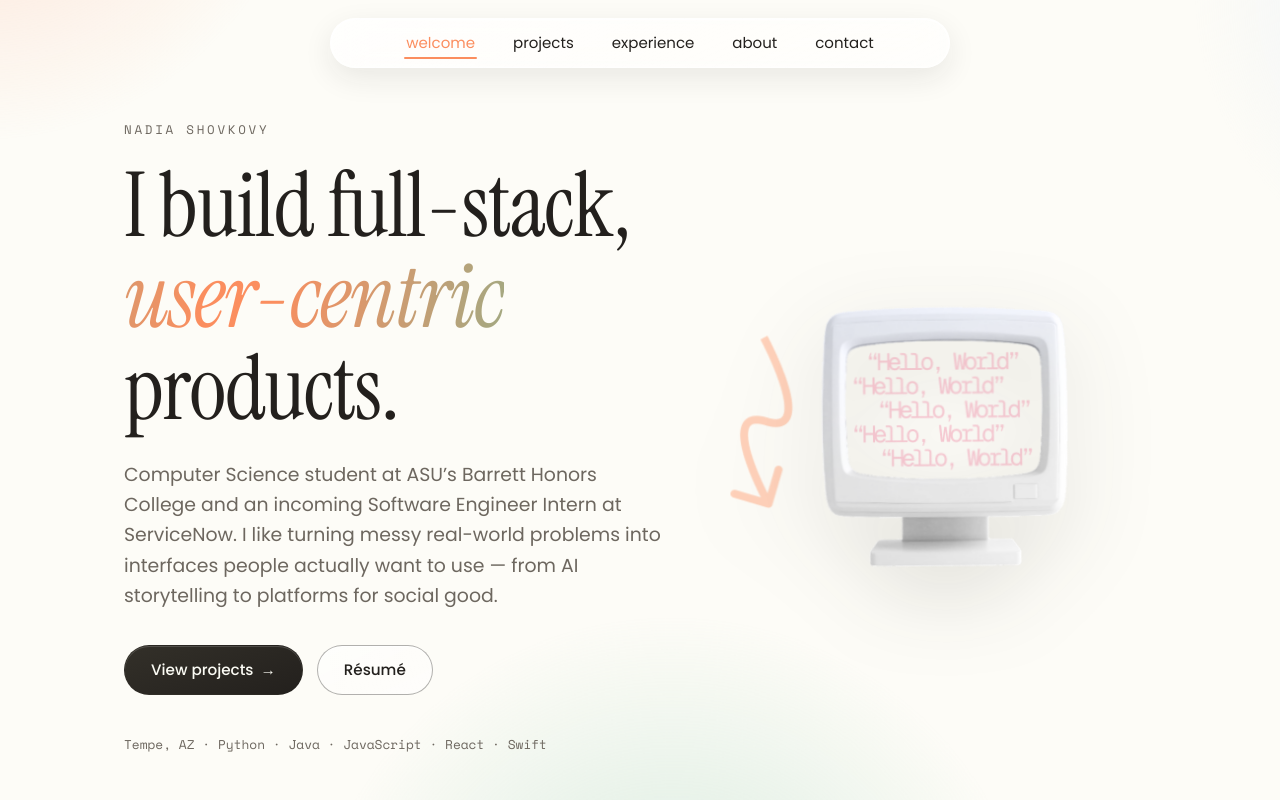
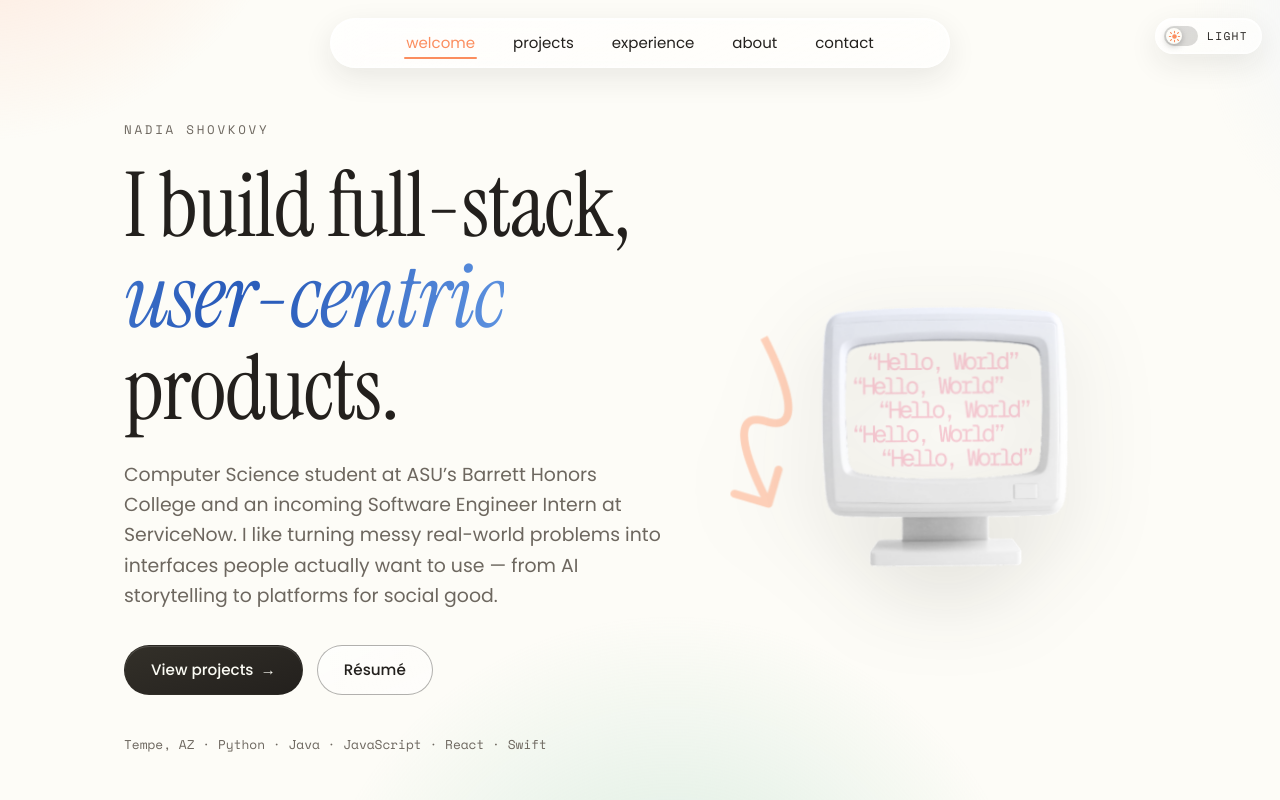
Before and after one commit to nadiashovkovy/nadias-revised-site, a React (Create React App) app: page / in a window 1280 px wide. Shown: the top 800 px of the page. Built offline with nearby package versions, Linux system fonts and the light colour scheme.

Commit message:
dark mode + "incoming" removed + color change for animations

```diff
--- a/public/index.html
+++ b/public/index.html
@@ -25,6 +25,23 @@
       Learn how to configure a non-root public URL by running `npm run build`.
     -->
     <title>Meet Nadia Shovkovy</title>
+    <script>
+      // Set the theme before first paint to avoid a light flash.
+      (function () {
+        try {
+          var stored = localStorage.getItem('theme');
+          var dark =
+            stored === 'dark' ||
+            (!stored &&
+              window.matchMedia &&
+              window.matchMedia('(prefers-color-scheme: dark)').matches);
+          document.documentElement.setAttribute(
+            'data-theme',
+            dark ? 'dark' : 'light'
+          );
+        } catch (e) {}
+      })();
+    </script>
   </head>
   <body>
     <noscript>You need to enable JavaScript to run this app.</noscript>
--- a/src/App.js
+++ b/src/App.js
@@ -1,6 +1,7 @@
 import React from 'react';
 import './styles.css';
 import Nav from './components/Nav';
+import ThemeToggle from './components/ThemeToggle';
 import Hero from './components/Hero';
 import Projects from './components/Projects';
 import Experience from './components/Experience';
@@ -15,6 +16,7 @@ function App() {
   return (
     <div className="App">
       <Nav />
+      <ThemeToggle />
       <main>
         <Hero />
         <Projects />
--- /dev/null
+++ b/src/components/ThemeToggle.js
@@ -0,0 +1,39 @@
+import React from 'react';
+import useTheme from '../hooks/useTheme';
+
+export default function ThemeToggle() {
+  const { theme, toggleTheme } = useTheme();
+  const isDark = theme === 'dark';
+
+  return (
+    <button
+      type="button"
+      className="theme-toggle"
+      onClick={toggleTheme}
+      aria-label={isDark ? 'Switch to light mode' : 'Switch to dark mode'}
+      aria-pressed={isDark}
+      title={isDark ? 'Light mode' : 'Dark mode'}
+    >
+      <span className="theme-toggle-track" aria-hidden="true">
+        <span className="theme-toggle-thumb">
+          {isDark ? (
+            <svg viewBox="0 0 24 24" width="13" height="13" fill="none">
+              <path
+                d="M21 12.8A9 9 0 1 1 11.2 3a7 7 0 0 0 9.8 9.8Z"
+                fill="currentColor"
+              />
+            </svg>
+          ) : (
+            <svg viewBox="0 0 24 24" width="13" height="13" fill="none">
+              <circle cx="12" cy="12" r="4.2" fill="currentColor" />
+              <g stroke="currentColor" strokeWidth="2" strokeLinecap="round">
+                <path d="M12 2.5v2.6M12 18.9v2.6M4.6 4.6l1.9 1.9M17.5 17.5l1.9 1.9M2.5 12h2.6M18.9 12h2.6M4.6 19.4l1.9-1.9M17.5 6.5l1.9-1.9" />
+              </g>
+            </svg>
+          )}
+        </span>
+      </span>
+      <span className="theme-toggle-label">{isDark ? 'Dark' : 'Light'}</span>
+    </button>
+  );
+}
--- a/src/data/experience.js
+++ b/src/data/experience.js
@@ -8,7 +8,6 @@ const experience = [
     role: 'Software Engineer Intern',
     location: 'Santa Clara, CA',
     dates: 'May 2026 – Jul 2026',
-    upcoming: true,
     bullets: [
       'Building a full-stack Accessibility Workspace Hub for the A11y team — replacing manual Excel tracking with a centralized platform for audits, issues, and remediation progress, designed to scale to accessibility teams beyond ServiceNow.',
       "Early adopter and tester for ServiceNow's unreleased AI-native development framework, shipping production features with it and surfacing bugs and usability feedback that informed pre-launch improvements.",
--- /dev/null
+++ b/src/hooks/useTheme.js
@@ -0,0 +1,59 @@
+import { useCallback, useEffect, useState } from 'react';
+
+const STORAGE_KEY = 'theme';
+const prefersDark = () =>
+  typeof window !== 'undefined' &&
+  window.matchMedia &&
+  window.matchMedia('(prefers-color-scheme: dark)').matches;
+
+const getStored = () => {
+  try {
+    return window.localStorage.getItem(STORAGE_KEY);
+  } catch {
+    return null;
+  }
+};
+
+/**
+ * Light/dark theme controller. Honors an explicit user choice saved in
+ * localStorage; otherwise follows the OS/browser `prefers-color-scheme`
+ * setting and keeps following it live until the user picks a side.
+ */
+export default function useTheme() {
+  const [theme, setTheme] = useState(() => {
+    const stored = getStored();
+    if (stored === 'light' || stored === 'dark') return stored;
+    return prefersDark() ? 'dark' : 'light';
+  });
+
+  // reflect the current theme onto <html> for CSS to key off
+  useEffect(() => {
+    document.documentElement.setAttribute('data-theme', theme);
+  }, [theme]);
+
+  // follow system changes while the user hasn't made an explicit choice
+  useEffect(() => {
+    if (!window.matchMedia) return undefined;
+    const mq = window.matchMedia('(prefers-color-scheme: dark)');
+    const onChange = (e) => {
+      if (getStored()) return;
+      setTheme(e.matches ? 'dark' : 'light');
+    };
+    mq.addEventListener('change', onChange);
+    return () => mq.removeEventListener('change', onChange);
+  }, []);
+
+  const toggleTheme = useCallback(() => {
+    setTheme((prev) => {
+      const next = prev === 'dark' ? 'light' : 'dark';
+      try {
+        window.localStorage.setItem(STORAGE_KEY, next);
+      } catch {
+        /* ignore write failures (private mode, etc.) */
+      }
+      return next;
+    });
+  }, []);
+
+  return { theme, toggleTheme };
+}
--- a/src/styles.css
+++ b/src/styles.css
@@ -12,6 +12,8 @@
   --mint: #a6d7bf;
   --mint-deep: #6fb896;
   --blue: #dce8fb;
+  --blue-bright: #7bb2f6;
+  --blue-deep: #2b5dbb;
   --cream: #fbfbf4;
   --bg: #fdfcf7;
   --ink: #23201d;
@@ -69,6 +71,171 @@
   :root {
     --glass-fill: rgba(252, 252, 247, 0.96);
     --glass-fill-strong: rgba(252, 252, 247, 0.98);
+  }
+  :root[data-theme='dark'] {
+    --glass-fill: rgba(26, 25, 31, 0.96);
+    --glass-fill-strong: rgba(30, 29, 36, 0.98);
+  }
+}
+
+/* ---------- dark theme ---------- */
+/* Applied when useTheme() sets data-theme="dark" on <html> — either the user's
+   saved choice or, absent one, the OS/browser prefers-color-scheme setting.
+   An inline script in index.html sets it before first paint to avoid a flash. */
+:root[data-theme='dark'] {
+  --peach: #ffb694;
+  --peach-deep: #ff9e73;
+  --mint: #3b5a4b;
+  --mint-deep: #7fc9a5;
+  --blue: #25364f;
+  --blue-bright: #7bb2f6;
+  --blue-deep: #4f86e6;
+  --cream: #17161a;
+  --bg: #16151a;
+  --ink: #ece7dd;
+  --muted: #9c948a;
+  --line: #2b2823;
+
+  --shadow-sm: 0 4px 14px rgba(0, 0, 0, 0.4);
+  --shadow-md: 0 12px 34px rgba(0, 0, 0, 0.5);
+
+  --glass-fill: linear-gradient(
+    155deg,
+    rgba(255, 255, 255, 0.08),
+    rgba(255, 255, 255, 0.04) 55%,
+    rgba(255, 255, 255, 0.06)
+  );
+  --glass-fill-strong: linear-gradient(
+    155deg,
+    rgba(32, 34, 42, 0.82),
+    rgba(24, 26, 33, 0.7) 60%,
+    rgba(28, 30, 38, 0.76)
+  );
+  --glass-border: rgba(255, 255, 255, 0.12);
+  --glass-edge: 0 10px 30px rgba(0, 0, 0, 0.45),
+    inset 0 1px 0 rgba(255, 255, 255, 0.08),
+    inset 0 0 0 1px rgba(255, 255, 255, 0.04);
+  --glass-edge-hover: 0 18px 44px rgba(0, 0, 0, 0.55),
+    inset 0 1px 0 rgba(255, 255, 255, 0.12),
+    inset 0 0 0 1px rgba(255, 255, 255, 0.06);
+}
+
+/* component-level dark tweaks where colors were hardcoded for light */
+:root[data-theme='dark'] .btn-primary {
+  background: linear-gradient(160deg, #f4efe6, #dbd4c6);
+  color: #1a1815;
+}
+
+:root[data-theme='dark'] .btn-ghost {
+  border-color: rgba(255, 255, 255, 0.3);
+}
+
+:root[data-theme='dark'] .contact-form input,
+:root[data-theme='dark'] .contact-form textarea {
+  background: rgba(255, 255, 255, 0.06);
+  border-color: rgba(255, 255, 255, 0.14);
+  box-shadow: inset 0 1px 0 rgba(255, 255, 255, 0.06);
+}
+
+:root[data-theme='dark'] .contact-form input:focus,
+:root[data-theme='dark'] .contact-form textarea:focus {
+  background: rgba(255, 255, 255, 0.1);
+}
+
+:root[data-theme='dark'] .site-footer {
+  background: #201d19;
+}
+
+:root[data-theme='dark'] .footer-note {
+  color: rgba(255, 255, 255, 0.5);
+}
+
+/* ---------- dark-mode toggle ---------- */
+.theme-toggle {
+  position: fixed;
+  top: 18px;
+  right: 18px;
+  z-index: 1200;
+  display: inline-flex;
+  align-items: center;
+  gap: 9px;
+  padding: 7px 13px 7px 8px;
+  border-radius: 999px;
+  border: 1px solid var(--glass-border);
+  background: var(--glass-fill-strong);
+  backdrop-filter: var(--glass-blur);
+  -webkit-backdrop-filter: var(--glass-blur);
+  box-shadow: var(--glass-edge);
+  color: var(--ink);
+  font-family: var(--font-mono);
+  font-size: 0.7rem;
+  text-transform: uppercase;
+  letter-spacing: 0.12em;
+  cursor: pointer;
+  transition: transform 0.25s cubic-bezier(0.22, 1, 0.36, 1),
+    box-shadow 0.25s ease;
+}
+
+.theme-toggle:hover {
+  transform: translateY(-2px);
+  box-shadow: var(--glass-edge-hover);
+}
+
+.theme-toggle:active {
+  transform: translateY(0) scale(0.97);
+}
+
+.theme-toggle:focus-visible {
+  outline: 2px solid var(--blue-bright);
+  outline-offset: 2px;
+}
+
+.theme-toggle-track {
+  position: relative;
+  flex: none;
+  width: 34px;
+  height: 20px;
+  border-radius: 999px;
+  background: rgba(35, 32, 29, 0.16);
+  transition: background 0.3s ease;
+}
+
+:root[data-theme='dark'] .theme-toggle-track {
+  background: rgba(255, 255, 255, 0.22);
+}
+
+.theme-toggle-thumb {
+  position: absolute;
+  top: 2px;
+  left: 2px;
+  width: 16px;
+  height: 16px;
+  border-radius: 50%;
+  display: grid;
+  place-items: center;
+  background: var(--bg);
+  color: var(--peach-deep);
+  box-shadow: 0 2px 6px rgba(0, 0, 0, 0.25);
+  transition: transform 0.3s cubic-bezier(0.34, 1.56, 0.64, 1),
+    color 0.3s ease;
+}
+
+:root[data-theme='dark'] .theme-toggle-thumb {
+  transform: translateX(14px);
+  color: var(--blue-bright);
+}
+
+.theme-toggle-label {
+  line-height: 1;
+}
+
+@media (max-width: 900px) {
+  .theme-toggle {
+    padding: 7px;
+    gap: 0;
+  }
+  .theme-toggle-label {
+    display: none;
   }
 }
 
@@ -145,7 +312,7 @@ main > section + section {
   right: 0;
   height: 3px;
   z-index: 1100;
-  background: linear-gradient(90deg, var(--peach-deep), var(--mint-deep));
+  background: linear-gradient(90deg, var(--blue-bright), var(--blue-deep));
   transform: scaleX(0);
   transform-origin: 0 50%;
   transition: transform 0.12s linear;
@@ -457,12 +624,12 @@ main > section + section {
 
 .hero-title em {
   font-style: italic;
-  color: var(--peach-deep);
+  color: var(--blue-deep);
   background: linear-gradient(
     100deg,
-    var(--peach-deep) 0%,
-    var(--mint-deep) 45%,
-    var(--peach-deep) 90%
+    var(--blue-deep) 0%,
+    var(--blue-bright) 45%,
+    var(--blue-deep) 90%
   );
   background-size: 220% 100%;
   -webkit-background-clip: text;
```
